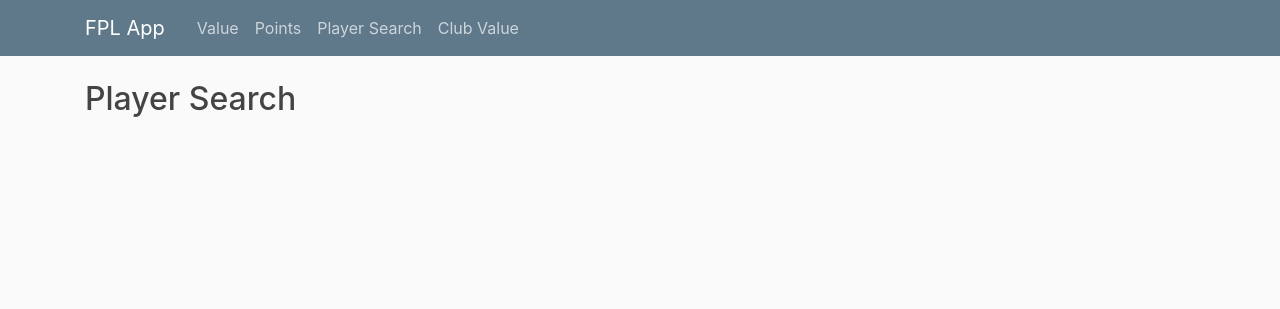
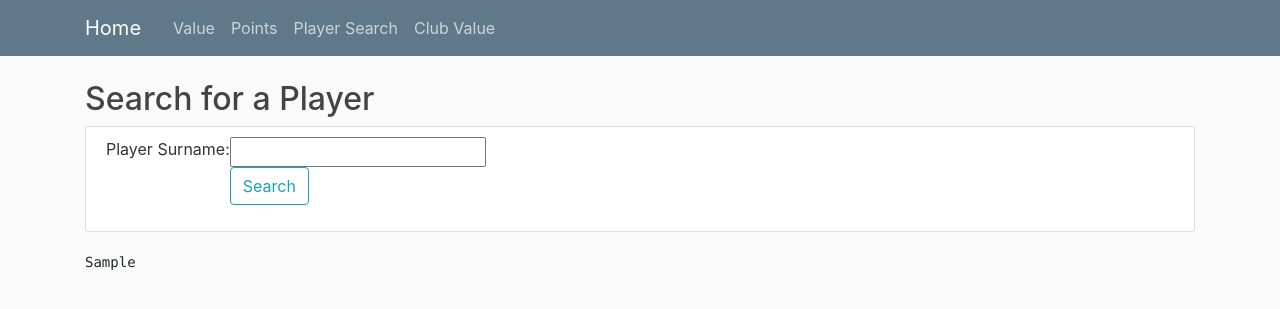
Before and after one commit to KieranSmith99/footballer-statistics-app, a Django app: template fpl/frontend/templates/frontend/player_search.html in a window 1280 px wide. Shown: the top 309 px of the page. Run offline with Django 3.2, Linux system fonts and the light colour scheme; the template is opened without the code that fills it: most values are stand-ins (such as "Sample title", 1, 10 or a date in 2020); parts of the project's set-up code (start-up, migrations or seed data) failed here and were passed over; some libraries are stand-ins or nearby versions.

Commit message:
Search functionality added
Users can now use one of the webpages to search for individual players

```diff
--- a/fpl/fpl/settings.py
+++ b/fpl/fpl/settings.py
@@ -33,6 +33,7 @@ ALLOWED_HOSTS = []
 INSTALLED_APPS = [
     'django.contrib.admin',
     'django.contrib.auth',
+    'crispy_forms',
     'django.contrib.contenttypes',
     'django.contrib.sessions',
     'django.contrib.messages',
@@ -119,3 +120,5 @@ USE_TZ = True
 # https://docs.djangoproject.com/en/3.1/howto/static-files/
 
 STATIC_URL = '/static/'
+
+CRISPY_TEMPLATE_PACK = 'bootstrap4'
--- a/fpl/frontend/api.py
+++ b/fpl/frontend/api.py
@@ -32,10 +32,7 @@ def_df = slim_elements_df.loc[slim_elements_df.position == 'Defender']
 goal_df = slim_elements_df.loc[slim_elements_df.position == 'Goalkeeper']
 
 def select_player_row(userInput):
-    if userInput.isdigit():
-        print("That's a number!")
-    else:
-        return slim_elements_df.loc[slim_elements_df['second_name'] == userInput].to_string(index=False)
+    return slim_elements_df.loc[slim_elements_df['second_name'] == userInput].to_string(index=False)
 
 def high_value_players():
     return slim_elements_df.sort_values('value',ascending=False).head(15).to_string(index=False)
--- a/fpl/frontend/templates/frontend/base.html
+++ b/fpl/frontend/templates/frontend/base.html
@@ -23,7 +23,7 @@
     <header class="site-header">
         <nav class="navbar navbar-expand-md navbar-dark bg-steel fixed-top">
           <div class="container">
-            <a class="navbar-brand mr-4" href="{% url 'home' %}">FPL App</a>
+            <a class="navbar-brand mr-4" href="{% url 'home' %}">Home</a>
             <button class="navbar-toggler" type="button" data-toggle="collapse" data-target="#navbarToggle" aria-controls="navbarToggle" aria-expanded="false" aria-label="Toggle navigation">
             <span class="navbar-toggler-icon"></span>
             </button>
--- a/fpl/frontend/templates/frontend/player_search.html
+++ b/fpl/frontend/templates/frontend/player_search.html
@@ -1,4 +1,18 @@
 {% extends "frontend/base.html" %}
 {% block content %}
-    <h2>Player Search</h2>
+    <h2>Search for a Player</h2>
+    <article class="media content-section">
+        <p class="article-content">
+            <p>Player Surname:</p>
+            <form method="GET">
+                <input type="text" name="searchInput">
+                <div class="form-group">
+                    <button class="btn btn-outline-info" type="submit">
+                        Search
+                    </button>
+                </div>
+            </form>
+        </p>
+    </article>
+    <pre>{{ select_player_row }}</pre>
 {% endblock content %}
--- a/fpl/frontend/views.py
+++ b/fpl/frontend/views.py
@@ -19,4 +19,7 @@ def points(request):
     return render(request, 'frontend/points.html', {'highest_points': pointsResult})
 
 def player_search(request):
-    return render(request, 'frontend/player_search.html')
+    inp_value = request.GET.get('searchInput')
+    searchResult = api.select_player_row(inp_value)
+    runFunction = True
+    return render(request, 'frontend/player_search.html', {'select_player_row': searchResult})
```
